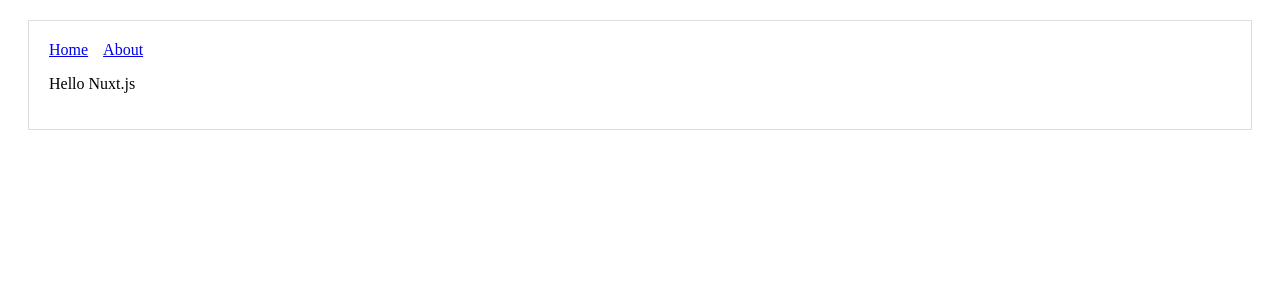
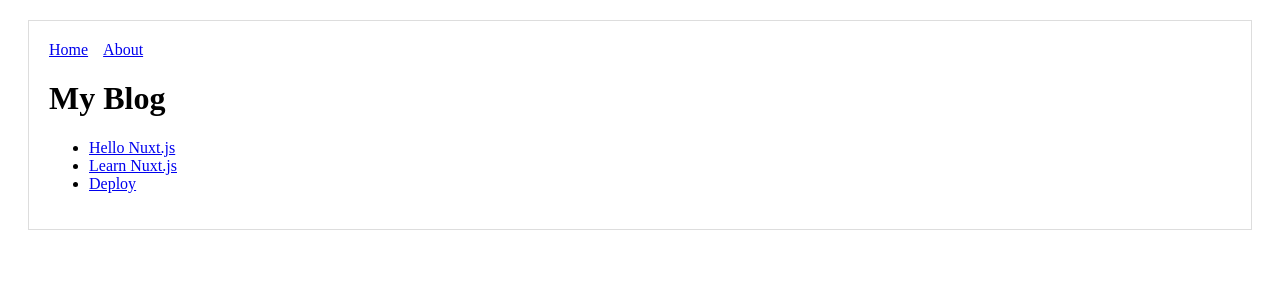
Before and after one commit to melanxoluk/study-nextjs, a Next.js app: page / in a window 1280 px wide. Shown: the top 300 px of the page. Built offline with nearby package versions, Linux system fonts and the light colour scheme.

Commit message:
dynamic pages

```diff
--- a/pages/index.js
+++ b/pages/index.js
@@ -1,9 +1,23 @@
+import Link from "next/link"
 import Layout from "../components/MyLayout";
 
-const Index = () => (
-  <Layout>
-    <p>Hello Nuxt.js</p>
-  </Layout>
+const PostLink = props => (
+  <li>
+    <Link href={`/post?title=${props.title}`}>
+      <a>{props.title}</a>
+    </Link>
+  </li>
 );
 
-export default Index;
+export default function Blog() {
+  return (
+    <Layout>
+      <h1>My Blog</h1>
+      <ul>
+        <PostLink title="Hello Nuxt.js"/>
+        <PostLink title="Learn Nuxt.js"/>
+        <PostLink title="Deploy"/>
+      </ul>
+    </Layout>
+  );
+}
```
Also changed, not shown: pages/post.js (added, +17 -0 lines).
